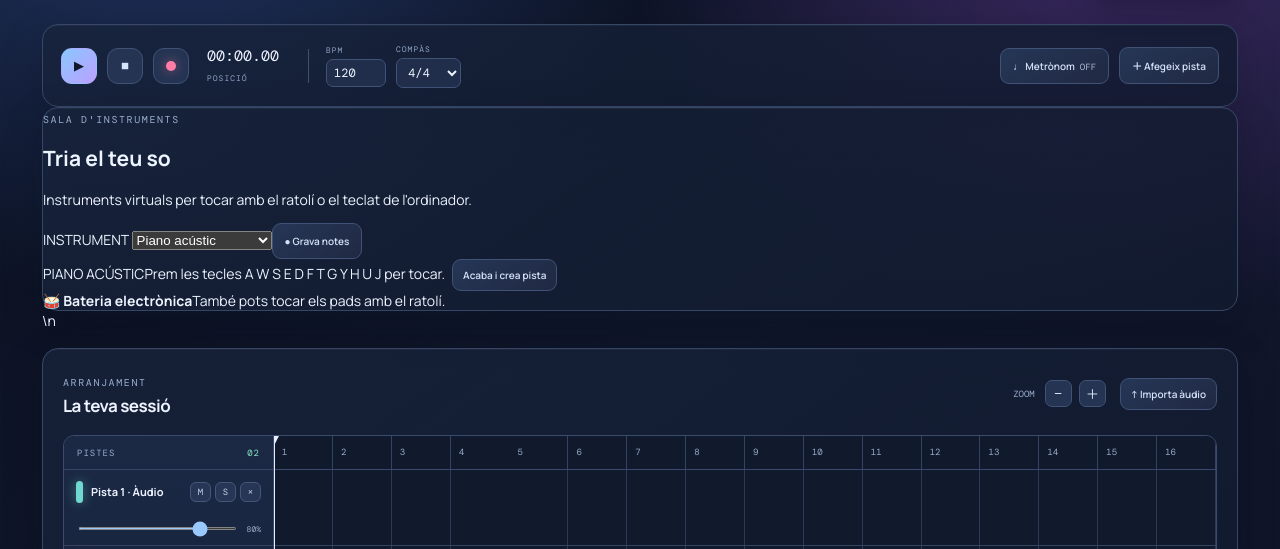
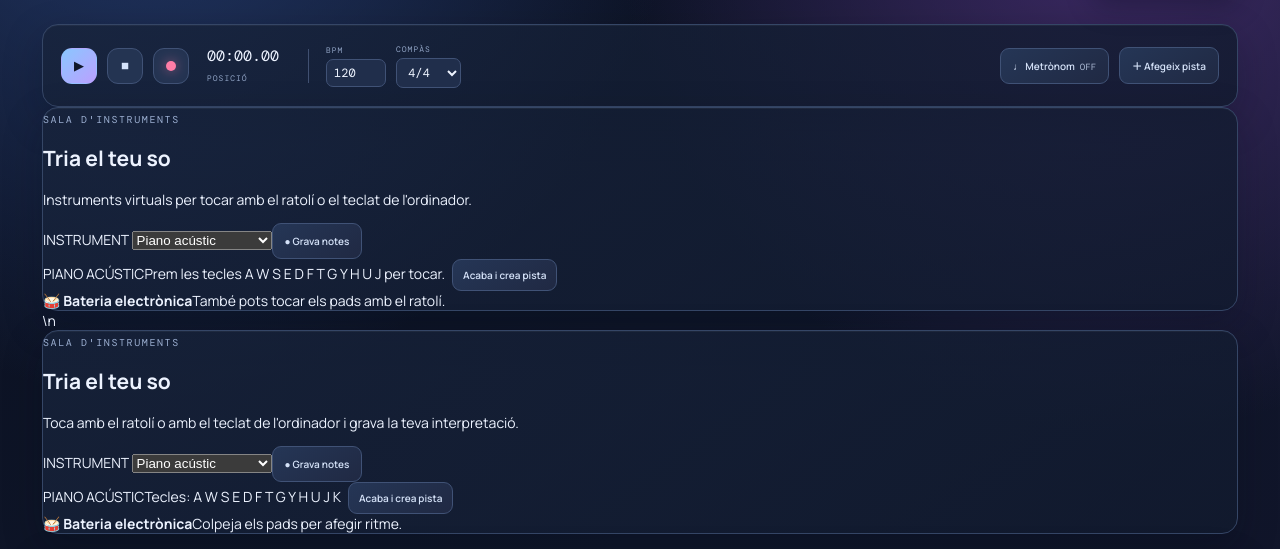
Before and after one commit to aniolsp24-droid/Aniol-Studio, a plain HTML site: page index.html in a window 1280 px wide. Shown: the part 230-779 px from the top of the page. Drawn offline with nearby package versions, Linux system fonts and the light colour scheme.

Commit message:
Afegeix la sala d'instruments virtuals

```diff
--- a/index.html
+++ b/index.html
@@ -48,7 +48,14 @@
         <div class="keyboard-wrap"><div class="piano-keyboard" id="pianoKeyboard" aria-label="Teclat musical"></div></div>
         <div class="drum-section"><div><strong>🥁 Bateria electrònica</strong><span>També pots tocar els pads amb el ratolí.</span></div><div class="drum-pads" id="drumPads"></div></div>
       </section>
-\n      <section class="workspace panel">
+\n      <section class="instrument-panel panel">
+        <div class="instrument-heading"><div><span class="eyebrow">SALA D'INSTRUMENTS</span><h2>Tria el teu so</h2><p>Toca amb el ratolí o amb el teclat de l'ordinador i grava la teva interpretació.</p></div>
+        <div class="instrument-actions"><label class="instrument-select">INSTRUMENT <select id="instrumentSelect"><optgroup label="Teclats i sintetitzadors"><option value="piano">Piano acústic</option><option value="electric">Piano elèctric</option><option value="organ">Òrgan</option><option value="synth">Sintetitzador lead</option><option value="pad">Synth pad</option></optgroup><optgroup label="Cordes"><option value="guitar">Guitarra elèctrica</option><option value="acoustic">Guitarra acústica</option><option value="bass">Baix</option><option value="strings">Cordes</option></optgroup><optgroup label="Altres sons"><option value="brass">Metalls</option><option value="flute">Flauta</option></optgroup></select></label><button class="soft-button" id="instrumentRecord">● Grava notes</button></div></div>
+        <div class="instrument-toolbar"><span id="instrumentName">PIANO ACÚSTIC</span><span>Tecles: A W S E D F T G Y H U J K</span><button class="soft-button compact" id="finishInstrumentRecord" disabled>Acaba i crea pista</button></div>
+        <div class="keyboard-wrap"><div class="piano-keyboard" id="pianoKeyboard"></div></div>
+        <div class="drum-section"><div><strong>🥁 Bateria electrònica</strong><span>Colpeja els pads per afegir ritme.</span></div><div class="drum-pads" id="drumPads"></div></div>
+      </section>
+      <section class="workspace panel">
         <div class="workspace-head"><div><span class="eyebrow">ARRANJAMENT</span><h2>La teva sessió</h2></div><div class="workspace-tools"><span class="zoom-label">ZOOM</span><button class="zoom-button" id="zoomOut">−</button><button class="zoom-button" id="zoomIn">＋</button><button class="soft-button compact" id="uploadBtn">↑ Importa àudio</button><input id="audioInput" type="file" accept="audio/*" multiple hidden></div></div>
         <div class="timeline-wrap">
           <div class="track-sidebar"><div class="ruler-spacer">PISTES <span id="trackCount">02</span></div><div id="trackControls"></div></div>
```
